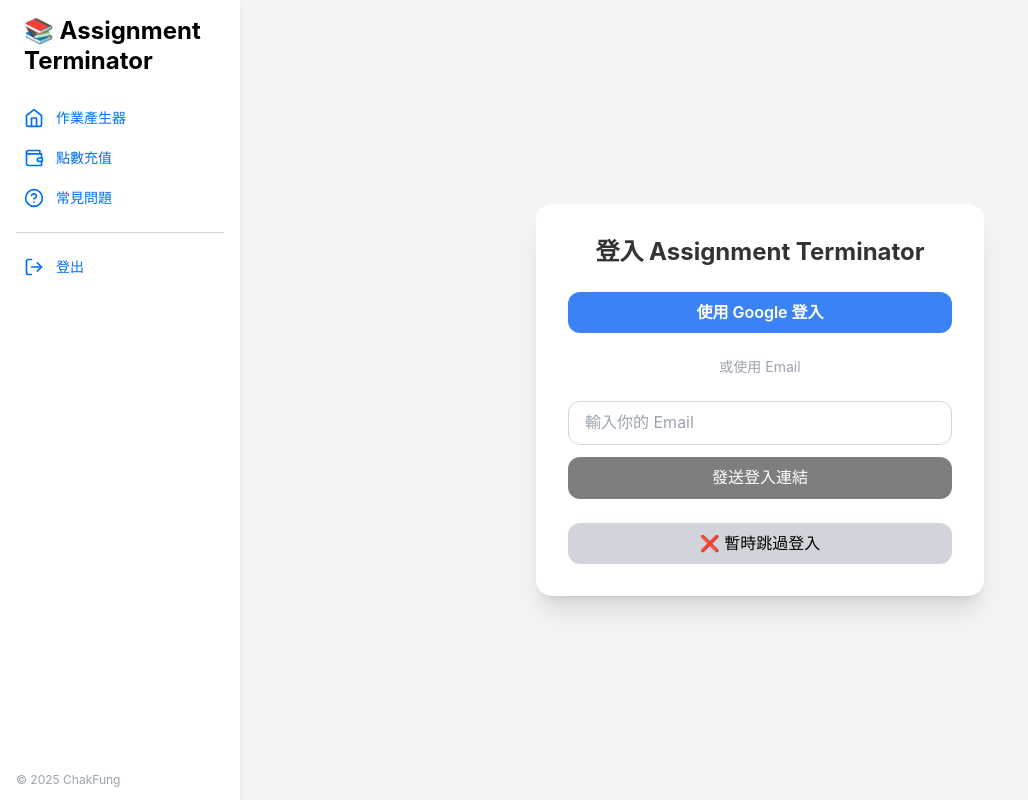
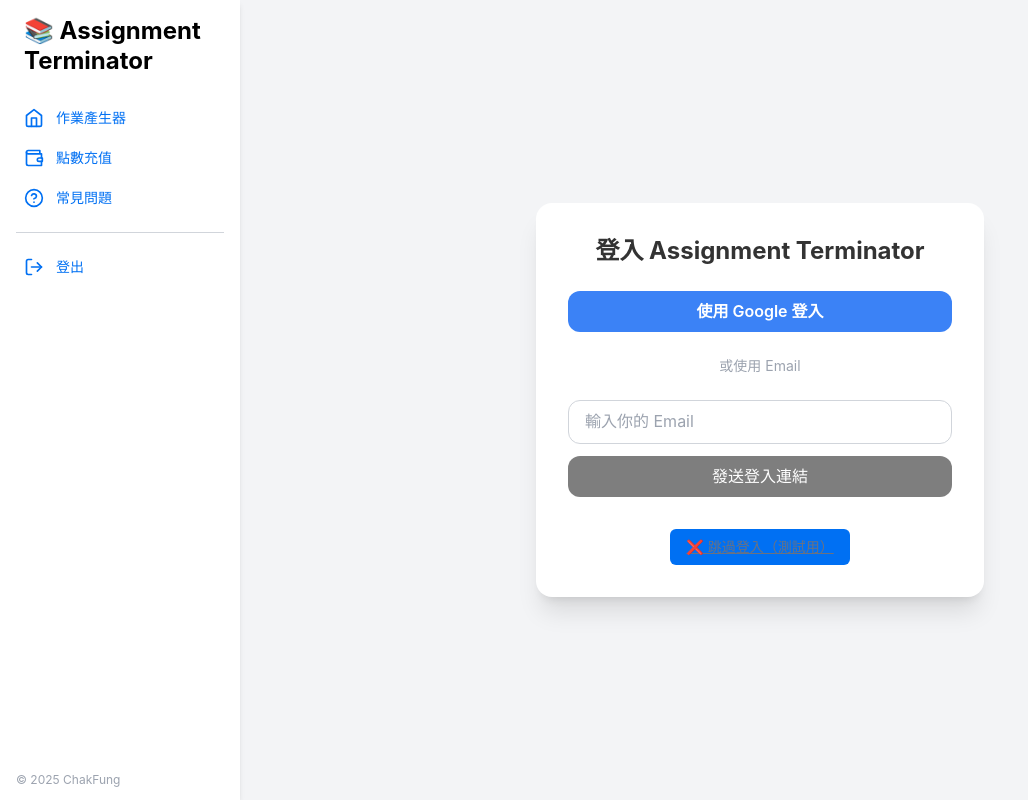
Before and after one commit to ndx218/Assignment-Terminator, a Next.js app: page /login in a window 1280 px wide. Shown: the whole page, without its empty margins (0-1028 px from the left). Built offline with nearby package versions, Linux system fonts and the light colour scheme; no server answers.

Commit message:
Update login.tsx

```diff
--- a/pages/login.tsx
+++ b/pages/login.tsx
@@ -1,4 +1,3 @@
-// pages/login.tsx
 import { signIn, useSession } from 'next-auth/react';
 import { useEffect, useState } from 'react';
 import { useRouter } from 'next/router';
@@ -10,6 +9,7 @@ export default function LoginPage() {
   const [email, setEmail] = useState('');
   const [loading, setLoading] = useState(false);
 
+  // ✅ 如果登入成功，導向首頁
   useEffect(() => {
     if (status === 'loading') return;
     if (session?.user) {
@@ -17,6 +17,12 @@ export default function LoginPage() {
       router.replace('/');
     }
   }, [session, status]);
+
+  // ✅ 跳過登入，導向首頁並加入 skip flag
+  const handleSkipLogin = () => {
+    localStorage.setItem('skipLogin', 'true');
+    router.replace('/');
+  };
 
   const handleEmailSignIn = async () => {
     setLoading(true);
@@ -64,13 +70,11 @@ export default function LoginPage() {
           </button>
         </div>
 
-        {/* 🔥 跳過登入按鈕 */}
-        <button
-          onClick={() => router.replace('/')}
-          className="w-full bg-gray-300 text-black py-2 rounded-xl hover:bg-gray-400"
-        >
-          ❌ 暫時跳過登入
-        </button>
+        <div className="text-center pt-2">
+          <button onClick={handleSkipLogin} className="text-sm text-gray-500 underline hover:text-black">
+            ❌ 跳過登入（測試用）
+          </button>
+        </div>
       </div>
     </div>
   );
```
